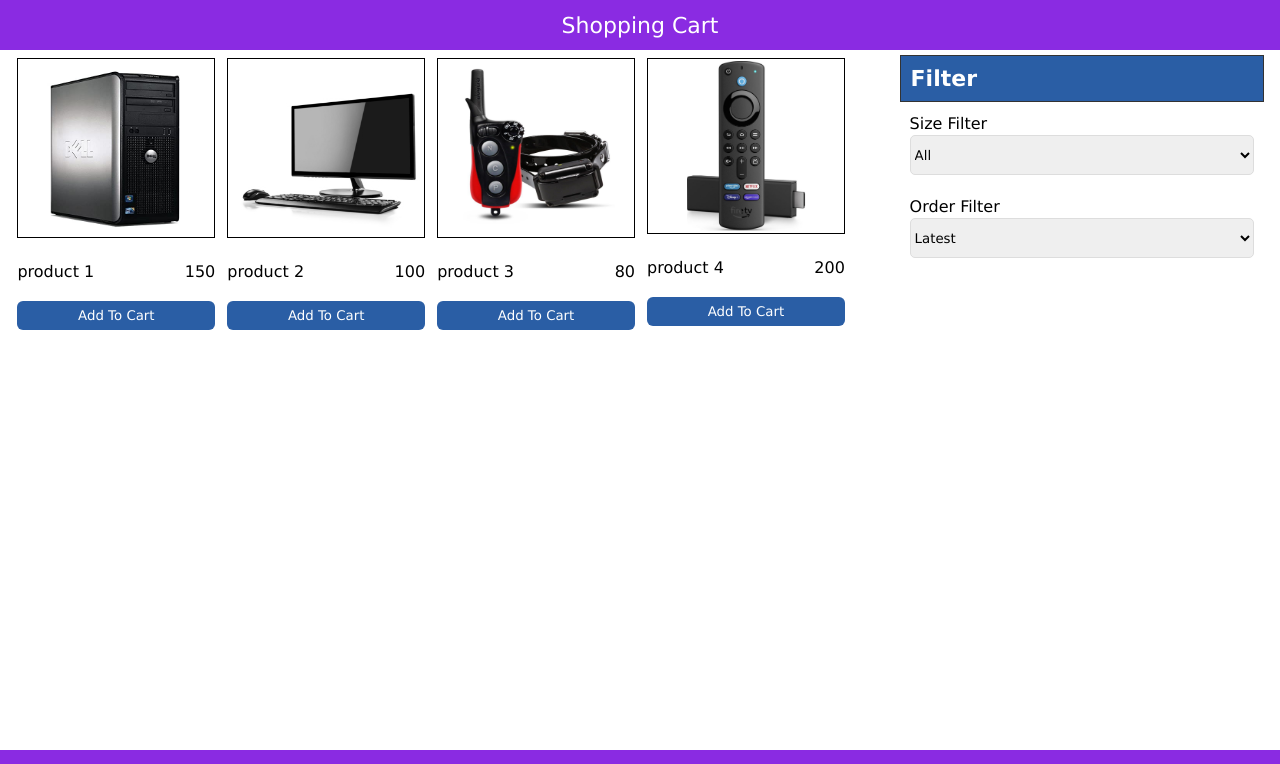
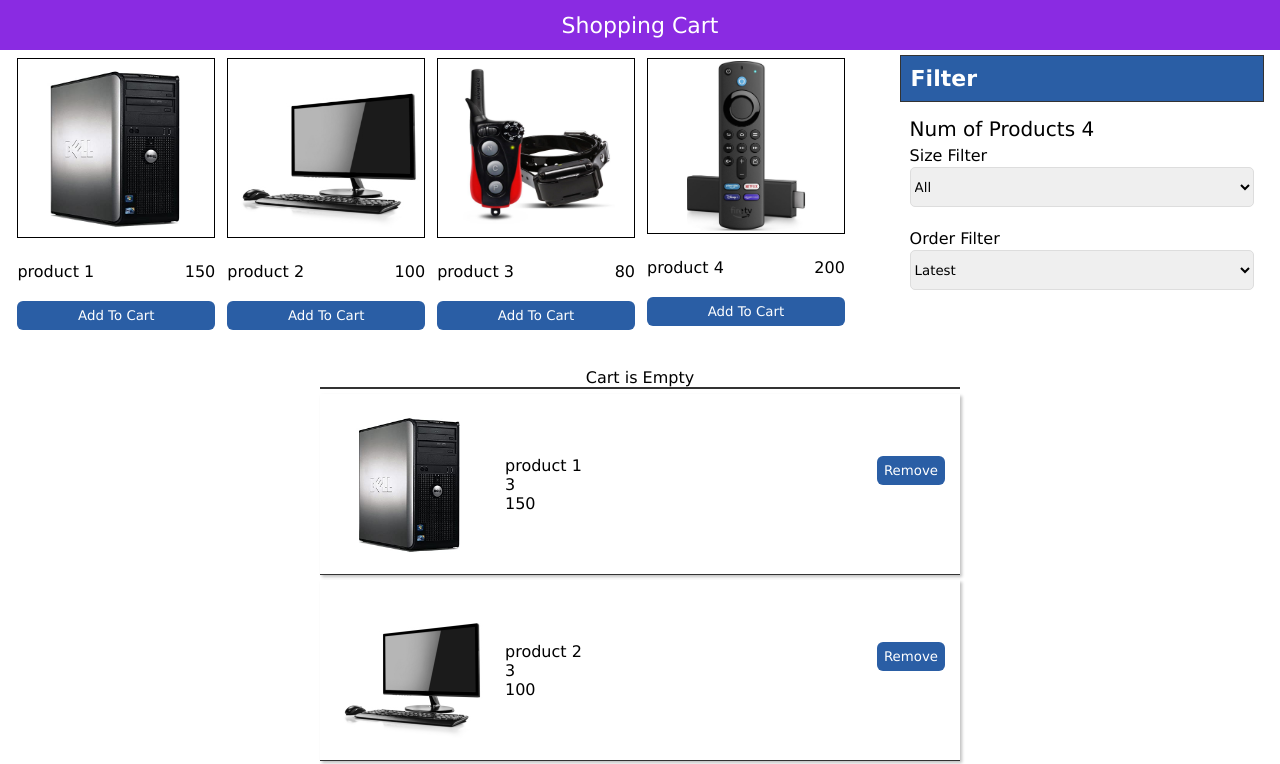
Before and after one commit to ahmedadel696/shoppingCart, a React (Create React App) app in the folder front/: page / in a window 1280 px wide. Shown: the top 764 px of the page. Built offline with nearby package versions, Linux system fonts and the light colour scheme.

Commit message:
addCartDesign

```diff
--- a/front/src/App.js
+++ b/front/src/App.js
@@ -6,12 +6,13 @@ import { data } from "./products_json";
 import Products from "./components/Products/Products";
 import Filter from "./components/Filter/Filter";
 import { useState } from "react";
+import Cart from "./components/Cart/Cart";
 function App() {
 
   const [products, setProducts] = useState(data);
   const [sizeFilter, setSizeFilter] = useState("");
   const [orderFilter, setOrderFilter] = useState("");
-
+  const [cartItems, setCartItems] = useState(data);
   const handleFitlerBySize = (e) => {
     console.log(e.target.value);
     setSizeFilter(e.target.value);
@@ -30,12 +31,12 @@ function App() {
     setOrderFilter(e.target.value);
 
     let ProductsClone = [...products];
-    let newProductsClone = ProductsClone.sort(function(a,b){
-      if(e.target.value === "lowest"){
+    let newProductsClone = ProductsClone.sort(function (a, b) {
+      if (e.target.value === "lowest") {
         return a.price - b.price;
-      }else if(e.target.value === "highest"){
+      } else if (e.target.value === "highest") {
         return b.price - a.price;
-      }else{
+      } else {
         return a.id < b.id ? 1 : -1;
       }
     });
@@ -51,9 +52,11 @@ function App() {
             <Products products={products} />
           </div>
           <div className="filterContainer">
-            <Filter handleFitlerBySize={handleFitlerBySize} handleFitlerByOrder={handleFitlerByOrder} size={sizeFilter} order={orderFilter} />
+            <Filter handleFitlerBySize={handleFitlerBySize} handleFitlerByOrder={handleFitlerByOrder} size={sizeFilter} order={orderFilter} count={products.length} />
           </div>
+
         </div>
+          <Cart cartItems={cartItems}/>
       </main>
       <Footer />
     </div>
--- /dev/null
+++ b/front/src/components/Cart/Cart.js
@@ -0,0 +1,34 @@
+import React, { useState } from 'react'
+import "../../css/Cart/Cart.css";
+function Cart(props) {
+    const [cartItems, setCartItems] = useState(props.cartItems);
+    return (
+        <div className="cartContainer">
+            <div className="cartContainer-title">Cart is Empty</div>
+            <div className='cartItems'>
+                {cartItems.map((item, i) => (
+                    <div key={i} className='cartItemContainer'>
+                        <img src={require(`../../images/${item.imageUrl}`)} />
+                        <div className='item-info'>
+                            <div>
+                                <p>{item.name}</p>
+                                <p>3</p>
+                                <p>{item.price}</p>
+                            </div>
+                            <div>
+                                <button>Remove</button>
+                            </div>
+                        </div>
+
+
+                    </div>
+                ))}
+            </div>
+
+
+
+        </div>
+    )
+}
+
+export default Cart;
--- /dev/null
+++ b/front/src/components/Cart/Cart.scss
@@ -0,0 +1,41 @@
+.cartContainer{
+    width: 50%;
+    margin: 30px auto;
+    align-items: center;
+    justify-content: space-between;
+
+
+
+    .cartContainer-title{
+        border-bottom: 2px solid #333;
+        text-align: center;
+        margin: 3px 0;
+    }
+
+    .cartItemContainer{
+        display: flex;
+        align-items: center;
+        border-bottom: 1px solid #333;
+        padding: 15px;
+        box-shadow: 2px 2px 3px #c0c0c0;
+        margin: 5px 0px;
+        img{
+            width: 150px;
+            margin-right: 20px;
+        }
+
+        .item-info{
+            display: flex;
+            flex: 1;
+            justify-content: space-between;
+            button{
+                display: inline-block;
+                border: 0;
+                background-color: #2a5ea5;
+                color: #fff;
+                padding: 7px;
+                border-radius: 6px;
+            }
+        }
+    }
+}
--- a/front/src/components/Filter/Filter.js
+++ b/front/src/components/Filter/Filter.js
@@ -6,7 +6,10 @@ function Filter(props) {
     return (
         <div className='filter-container'>
             <h3 className='filter-title'>Filter</h3>
+
             <div className='filter-size-container'>
+                <p className='filter-size-count'>Num of Products {props.count}</p>
+
                 <p className='filter-size-title'>Size Filter</p>
                 <select value={props.size} className='filter-size-select' onChange={props.handleFitlerBySize}>
                     <option value="All">All</option>
--- a/front/src/components/Filter/Filter.scss
+++ b/front/src/components/Filter/Filter.scss
@@ -30,3 +30,10 @@
         border-radius: 5px;
     }
 }
+
+.filter-size-container{
+    .filter-size-count{
+        margin: 5px 0;
+        font-size: 20px;
+    }
+}
--- /dev/null
+++ b/front/src/css/Cart/Cart.css
@@ -0,0 +1,36 @@
+.cartContainer {
+  width: 50%;
+  margin: 30px auto;
+  align-items: center;
+  justify-content: space-between;
+}
+.cartContainer .cartContainer-title {
+  border-bottom: 2px solid #333;
+  text-align: center;
+  margin: 3px 0;
+}
+.cartContainer .cartItemContainer {
+  display: flex;
+  align-items: center;
+  border-bottom: 1px solid #333;
+  padding: 15px;
+  box-shadow: 2px 2px 3px #c0c0c0;
+  margin: 5px 0px;
+}
+.cartContainer .cartItemContainer img {
+  width: 150px;
+  margin-right: 20px;
+}
+.cartContainer .cartItemContainer .item-info {
+  display: flex;
+  flex: 1;
+  justify-content: space-between;
+}
+.cartContainer .cartItemContainer .item-info button {
+  display: inline-block;
+  border: 0;
+  background-color: #2a5ea5;
+  color: #fff;
+  padding: 7px;
+  border-radius: 6px;
+}
--- a/front/src/css/Filter/Filter.css
+++ b/front/src/css/Filter/Filter.css
@@ -25,3 +25,8 @@
   border: 1px solid #ddd;
   border-radius: 5px;
 }
+
+.filter-size-container .filter-size-count {
+  margin: 5px 0;
+  font-size: 20px;
+}
```
